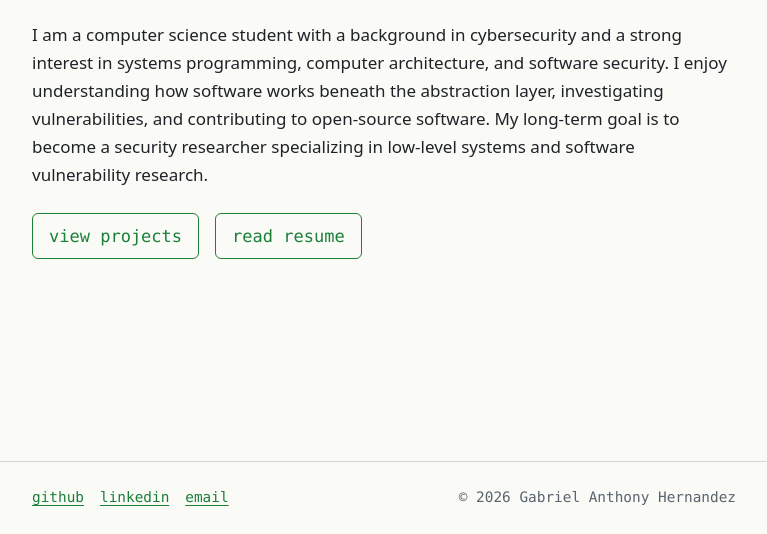
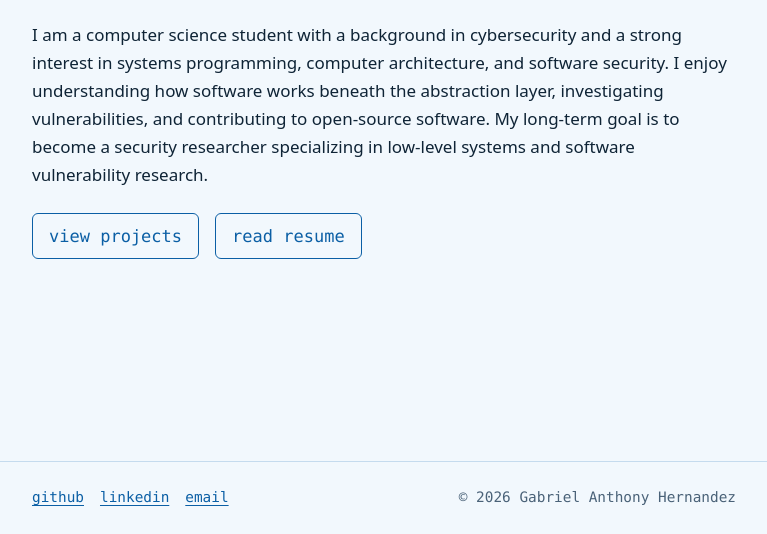
Before and after one commit to okayGravity/okayGravity.github.io, an Astro site: page / in a window 1280 px wide. Shown: the part 266-800 px from the top of the page, without its empty margins (256-1023 px from the left). Built offline with nearby package versions, Linux system fonts and the light colour scheme; Astro itself is replaced by a stand-in of ours.

Commit message:
Cyber red / blue palette

```diff
--- a/src/data/resume.ts
+++ b/src/data/resume.ts
@@ -96,8 +96,6 @@ export const certifications = [
   "CompTIA Security+",
   "CompTIA Network+",
   "CompTIA A+",
-  "Google Cybersecurity Professional Certificate",
-  "Harvard CS50's Introduction to Programming with Python — Certificate of Completion",
 ];
 
 export const competitions = [
--- a/src/styles/global.css
+++ b/src/styles/global.css
@@ -5,13 +5,14 @@
 :root {
   color-scheme: light dark;
 
-  --bg: light-dark(#fafaf7, #0e1116);
-  --bg-elevated: light-dark(#ffffff, #161b22);
-  --fg: light-dark(#1f2328, #d6deeb);
-  --fg-muted: light-dark(#59636e, #8b949e);
-  --border: light-dark(#d0d7de, #30363d);
-  --accent: light-dark(#1a7f37, #7ee787);
-  --accent-2: light-dark(#8250df, #d2a8ff);
+  /* Light: icy blues. Dark: cyber red. All text pairs meet WCAG AA (>= 4.5:1). */
+  --bg: light-dark(#f2f8fd, #0d0a0c);
+  --bg-elevated: light-dark(#ffffff, #1a1114);
+  --fg: light-dark(#0f2436, #f2e6e8);
+  --fg-muted: light-dark(#4a6278, #a8939a);
+  --border: light-dark(#c5dbee, #3a1f26);
+  --accent: light-dark(#0b5fa5, #ff3b4f);
+  --accent-2: light-dark(#2b6c95, #ff8fa0);
 
   --font-sans: system-ui, -apple-system, "Segoe UI", Roboto, sans-serif;
   --font-mono: ui-monospace, "JetBrains Mono", "Fira Code", Menlo, Consolas, monospace;
```
